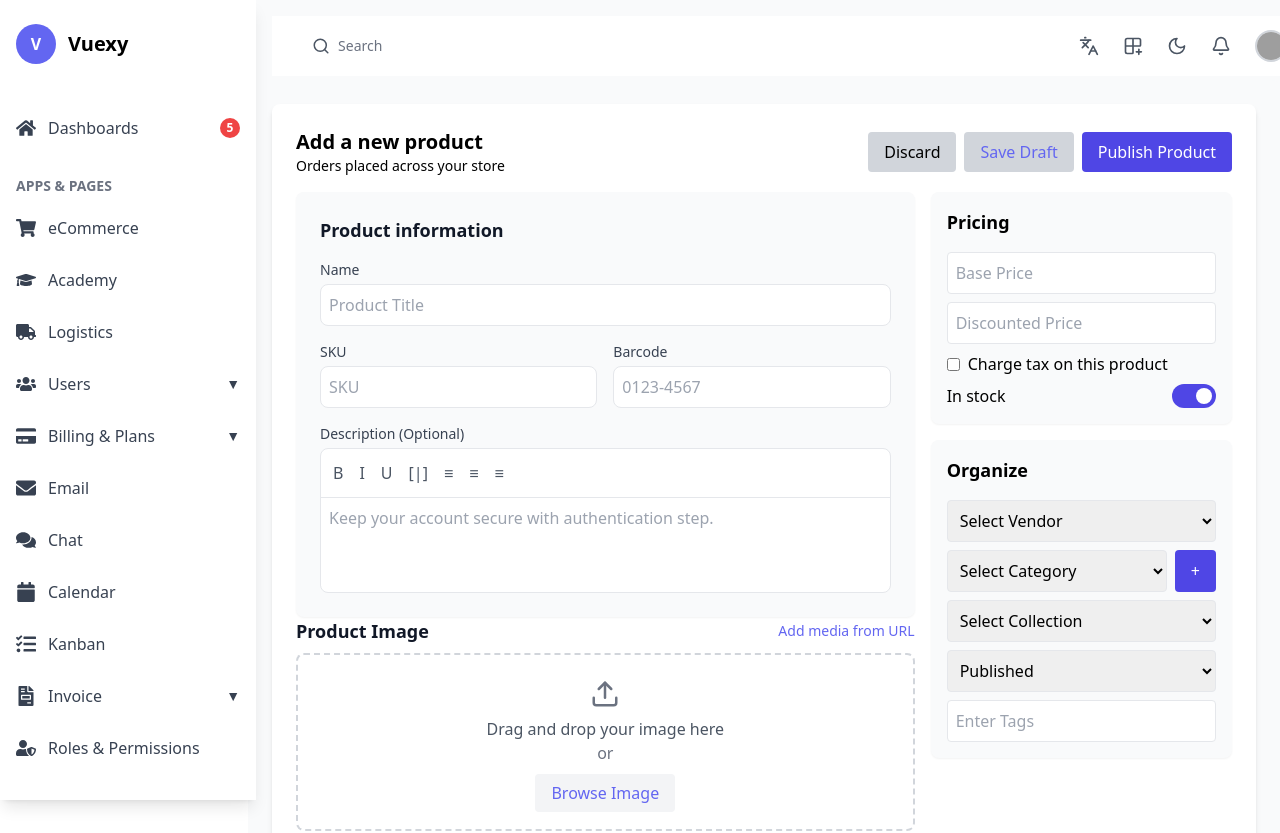
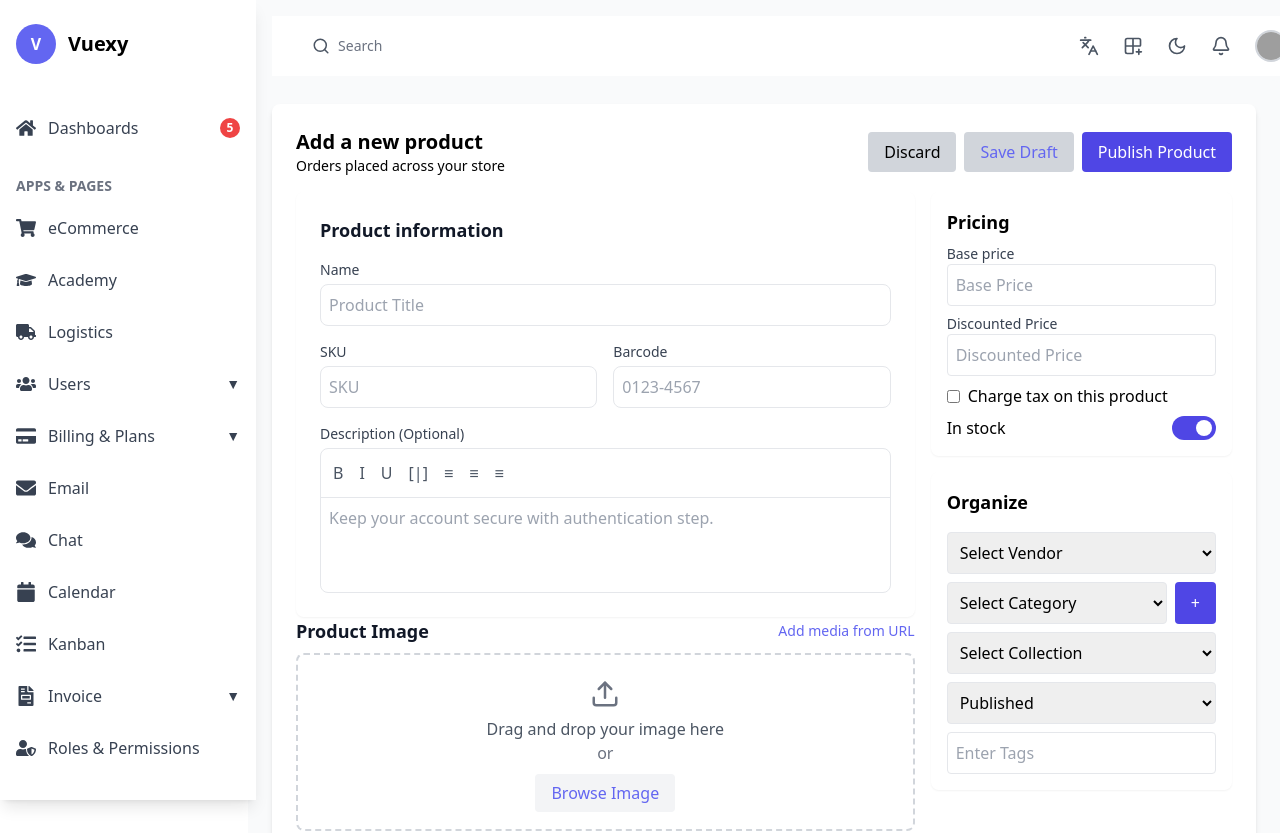
Before and after one commit to xnafi/dashboard, a React (Vite) app: page /ECommerceProductAdd in a window 1280 px wide. Shown: the top 833 px of the page. Built offline with nearby package versions, Linux system fonts and the light colour scheme; grey boxes are pictures that could not be loaded.

Commit message:
Ecommerce product add completed

```diff
--- a/src/pages/eCommerce/ECommerceProductAdd.tsx
+++ b/src/pages/eCommerce/ECommerceProductAdd.tsx
@@ -55,7 +55,7 @@ const ECommerceProductAdd = () => {
         <div className="grid grid-cols-1 lg:grid-cols-3 gap-4">
           <div className="lg:col-span-2">
             {/* Product Information */}
-<div className="bg-gray-50 p-6 rounded-lg shadow-sm dark:bg-gray-800">
+<div className=" p-6 rounded-lg shadow-sm dark:bg-gray-800">
   <h2 className="text-lg font-semibold text-gray-900 dark:text-white">
     Product information
   </h2>
@@ -178,7 +178,7 @@ const ECommerceProductAdd = () => {
       </div>
 
             {/* Variants */}
-            <div className="bg-gray-50 p-4 rounded-lg shadow-sm mt-4">
+            <div className=" p-4 rounded-lg shadow-sm mt-4">
               <h2 className="text-lg font-semibold mb-2">Variants</h2>
               <div>
                 <h2 className="text-sm font-medium text-gray-700 dark:text-gray-300 block mb-2">options</h2>
@@ -200,7 +200,7 @@ const ECommerceProductAdd = () => {
             </div>
 
             {/* Inventory */}
-            <div className="bg-gray-50 p-4 rounded-lg shadow-sm dark:bg-gray-800 mt-4">
+            <div className=" p-4 rounded-lg shadow-sm dark:bg-gray-800 mt-4">
       {/* Header */}
       <h2 className="text-lg font-semibold text-gray-900 dark:text-white">Inventory</h2>
 
@@ -219,7 +219,7 @@ const ECommerceProductAdd = () => {
               onClick={() => setActiveTab(tab.name)}
               className={`w-full flex items-center space-x-2 px-4 py-2 rounded text-left transition ${
                 activeTab === tab.name
-                  ? "bg-gray-200 text-gray-700"
+                  ? "bg-gray-200 text-gray-700 hover:bg-indigo-500 hover:text-white"
                   : "bg-gray-200 text-gray-700 hover:bg-indigo-500 hover:text-white"
               }`}
             >
@@ -262,18 +262,28 @@ const ECommerceProductAdd = () => {
           {/* Sidebar */}
           <div>
             {/* Pricing */}
-            <div className="bg-gray-50 p-4 rounded-lg shadow-sm">
+            <div className="p-4 rounded-lg shadow-sm">
               <h2 className="text-lg font-semibold mb-2">Pricing</h2>
-              <input
+              <div>
+                <div>
+                <h2 className="text-sm font-medium text-gray-700 dark:text-gray-300 block mt-2">Base price</h2>
+                <input
                 type="text"
                 placeholder="Base Price"
-                className="w-full p-2 border rounded mt-2"
+                className="w-full p-2 border rounded "
               />
-              <input
+                </div>
+             <div>
+                <h2 className="text-sm font-medium text-gray-700 dark:text-gray-300 block mt-2">Discounted Price</h2>
+                <input
                 type="text"
                 placeholder="Discounted Price"
-                className="w-full p-2 border rounded mt-2"
+                className="w-full p-2 border rounded "
               />
+             </div>
+
+              </div>
+
               <div className="flex items-center mt-2">
                 <input type="checkbox" id="tax" className="mr-2" />
                 <label htmlFor="tax">Charge tax on this product</label>
@@ -297,7 +307,7 @@ const ECommerceProductAdd = () => {
             </div>
 
             {/* Organize */}
-            <div className="bg-gray-50 p-4 rounded-lg shadow-sm mt-4">
+            <div className=" p-4 rounded-lg shadow-sm mt-4">
               <h2 className="text-lg font-semibold mb-2">Organize</h2>
               <select className="w-full p-2 border rounded mt-2">
                 <option>Select Vendor</option>
```
